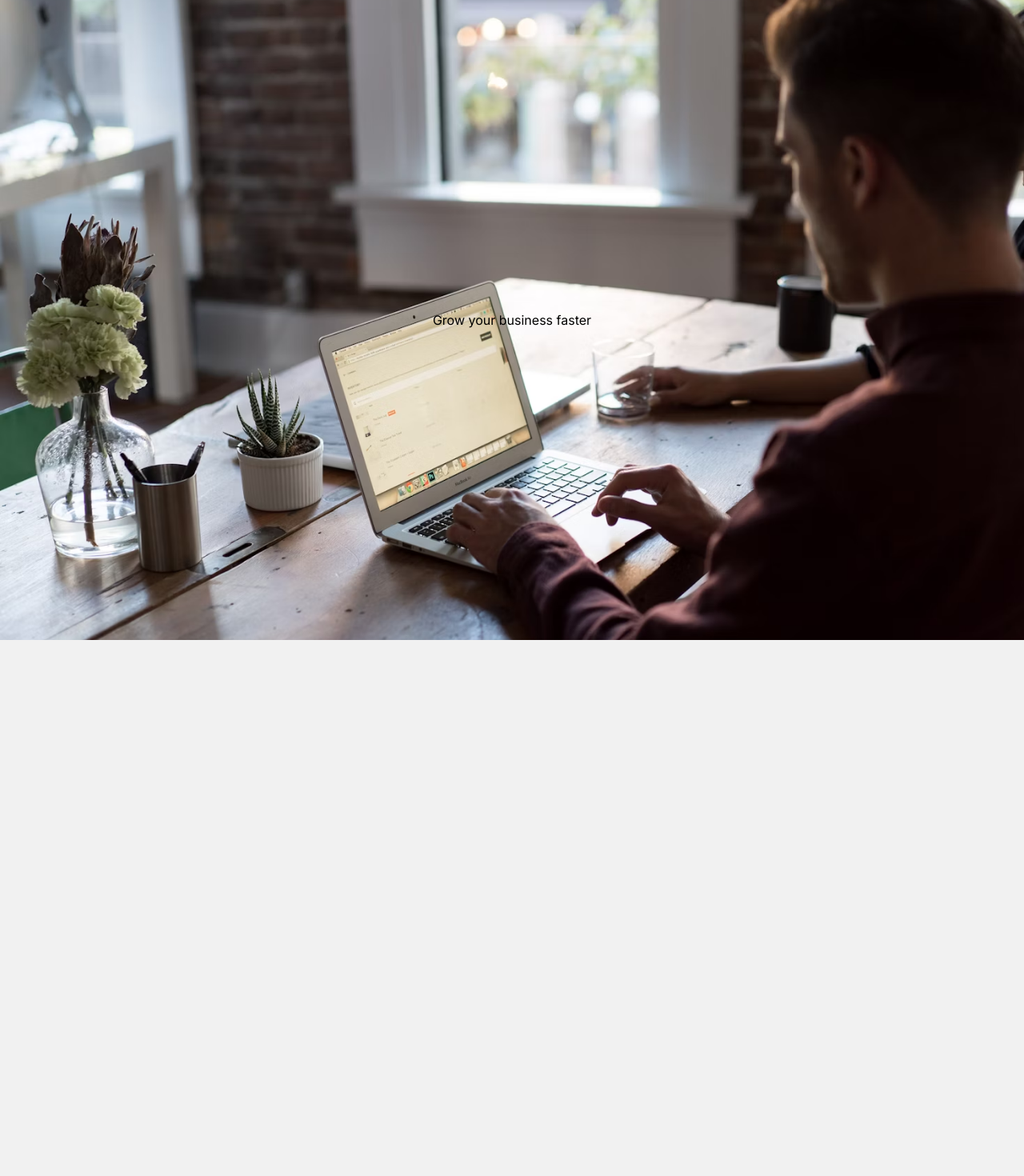
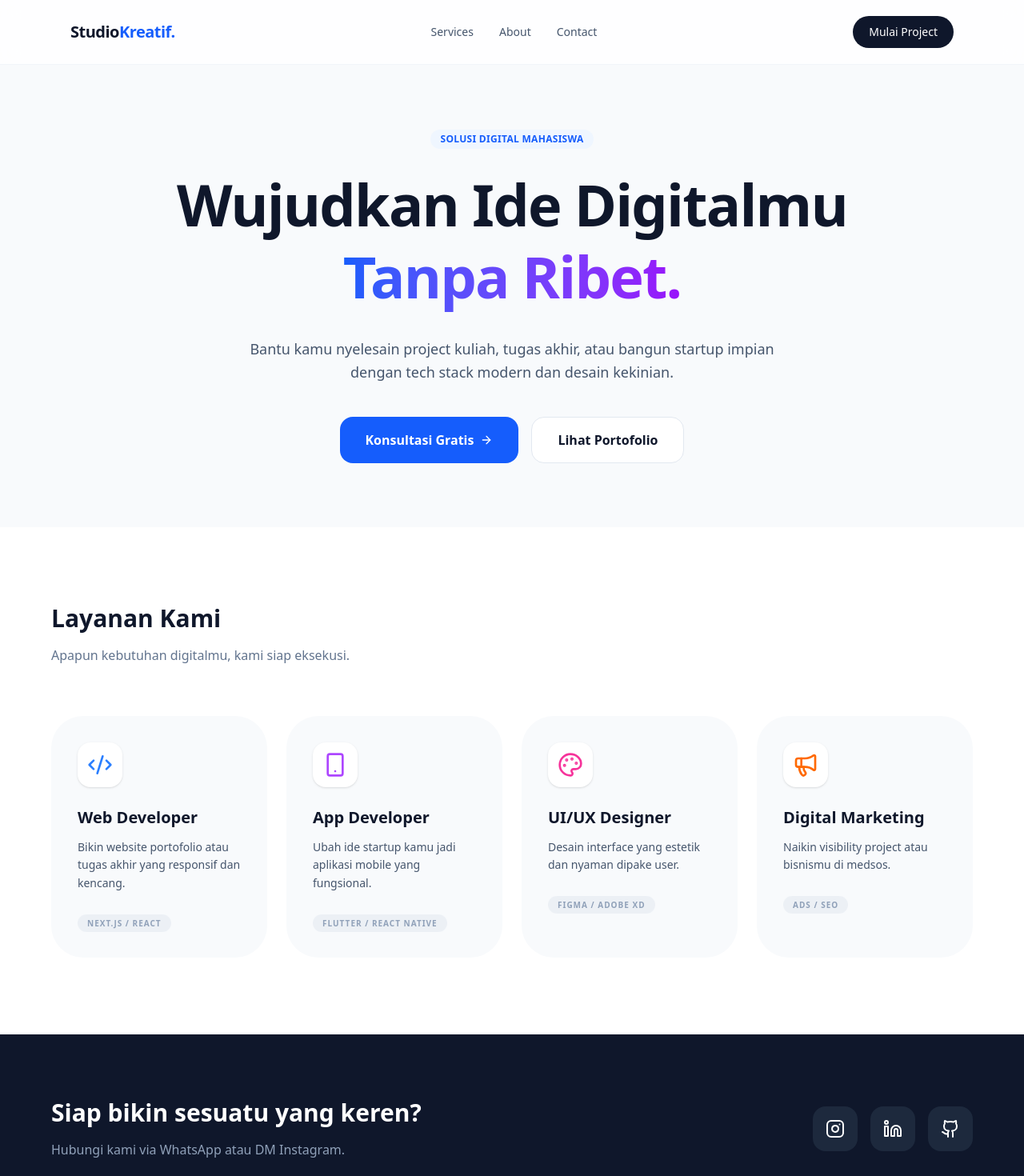
Before and after one commit to Rauliqbal/mern-company-profile, a React app in the folder frontend/: page / in a window 1280 px wide. Shown: the top 1470 px of the page at 80% size. Before the commit the page ends 800 px from the top, so only its background shows below. Built offline with nearby package versions, Linux system fonts and the light colour scheme; the HTML template or start-up script is replaced by a standard one.

Commit message:
feat: added landing page

```diff
--- a/frontend/src/views/Home.tsx
+++ b/frontend/src/views/Home.tsx
@@ -1,9 +1,117 @@
-import Hero from "../components/sections/Hero";
+import { ArrowRight, Code2, Github, Instagram, Linkedin, Megaphone, Palette, Smartphone } from "lucide-react";
 
 export default function Home() {
+  const services = [
+    {
+      title: "Web Developer",
+      desc: "Bikin website portofolio atau tugas akhir yang responsif dan kencang.",
+      icon: <Code2 className="w-8 h-8 text-blue-500" />,
+      tag: "Next.js / React"
+    },
+    {
+      title: "App Developer",
+      desc: "Ubah ide startup kamu jadi aplikasi mobile yang fungsional.",
+      icon: <Smartphone className="w-8 h-8 text-purple-500" />,
+      tag: "Flutter / React Native"
+    },
+    {
+      title: "UI/UX Designer",
+      desc: "Desain interface yang estetik dan nyaman dipake user.",
+      icon: <Palette className="w-8 h-8 text-pink-500" />,
+      tag: "Figma / Adobe XD"
+    },
+    {
+      title: "Digital Marketing",
+      desc: "Naikin visibility project atau bisnismu di medsos.",
+      icon: <Megaphone className="w-8 h-8 text-orange-500" />,
+      tag: "Ads / SEO"
+    }
+  ];
   return (
-    <div>
-      <Hero/>
+    <div className="min-h-screen bg-slate-50 text-slate-900 font-sans selection:bg-blue-100">
+      {/* Navbar */}
+      <nav className="fixed top-0 w-full bg-white/80 backdrop-blur-md z-50 border-b border-slate-100">
+        <div className="max-w-6xl mx-auto px-6 h-20 flex items-center justify-between">
+          <div className="text-xl font-bold tracking-tight">Studio<span className="text-blue-600">Kreatif.</span></div>
+          <div className="hidden md:flex gap-8 text-sm font-medium text-slate-600">
+            <a href="#services" className="hover:text-blue-600 transition-colors">Services</a>
+            <a href="#about" className="hover:text-blue-600 transition-colors">About</a>
+            <a href="#contact" className="hover:text-blue-600 transition-colors">Contact</a>
+          </div>
+          <button className="bg-slate-900 text-white px-5 py-2.5 rounded-full text-sm font-medium hover:bg-slate-800 transition-all">
+            Mulai Project
+          </button>
+        </div>
+      </nav>
+
+      {/* Hero Section */}
+      <section className="pt-40 pb-20 px-6">
+        <div className="max-w-4xl mx-auto text-center">
+          <span className="inline-block py-1 px-3 rounded-full bg-blue-50 text-blue-600 text-xs font-bold mb-6 tracking-wide">
+            SOLUSI DIGITAL MAHASISWA
+          </span>
+          <h1 className="text-5xl md:text-7xl font-extrabold mb-8 tracking-tight leading-tight">
+            Wujudkan Ide Digitalmu <br />
+            <span className="text-transparent bg-clip-text bg-gradient-to-r from-blue-600 to-purple-600">Tanpa Ribet.</span>
+          </h1>
+          <p className="text-lg text-slate-600 mb-10 max-w-2xl mx-auto leading-relaxed">
+            Bantu kamu nyelesain project kuliah, tugas akhir, atau bangun startup impian dengan tech stack modern dan desain kekinian.
+          </p>
+          <div className="flex flex-col md:flex-row gap-4 justify-center">
+            <button className="bg-blue-600 text-white px-8 py-4 rounded-2xl font-bold hover:shadow-lg hover:shadow-blue-200 transition-all flex items-center justify-center gap-2 group">
+              Konsultasi Gratis <ArrowRight className="w-4 h-4 group-hover:translate-x-1 transition-transform" />
+            </button>
+            <button className="bg-white border border-slate-200 px-8 py-4 rounded-2xl font-bold hover:bg-slate-50 transition-all">
+              Lihat Portofolio
+            </button>
+          </div>
+        </div>
+      </section>
+
+      {/* Services Grid */}
+      <section id="services" className="py-24 px-6 bg-white">
+        <div className="max-w-6xl mx-auto">
+          <div className="mb-16">
+            <h2 className="text-3xl font-bold mb-4">Layanan Kami</h2>
+            <p className="text-slate-500">Apapun kebutuhan digitalmu, kami siap eksekusi.</p>
+          </div>
+
+          <div className="grid md:grid-cols-2 lg:grid-cols-4 gap-6">
+            {services.map((s, i) => (
+              <div key={i} className="p-8 rounded-[2.5rem] bg-slate-50 border border-transparent hover:border-blue-100 hover:bg-white transition-all group">
+                <div className="mb-6 p-3 bg-white w-fit rounded-2xl shadow-sm group-hover:scale-110 transition-transform">
+                  {s.icon}
+                </div>
+                <h3 className="text-xl font-bold mb-3">{s.title}</h3>
+                <p className="text-slate-600 text-sm leading-relaxed mb-6">
+                  {s.desc}
+                </p>
+                <span className="text-[10px] font-bold uppercase tracking-widest text-slate-400 bg-slate-200/50 px-3 py-1 rounded-full">
+                  {s.tag}
+                </span>
+              </div>
+            ))}
+          </div>
+        </div>
+      </section>
+
+      {/* Footer / CTA */}
+      <footer id="contact" className="py-20 px-6 bg-slate-900 text-white">
+        <div className="max-w-6xl mx-auto flex flex-col md:flex-row justify-between items-center gap-10">
+          <div>
+            <h2 className="text-3xl font-bold mb-4">Siap bikin sesuatu yang keren?</h2>
+            <p className="text-slate-400">Hubungi kami via WhatsApp atau DM Instagram.</p>
+          </div>
+          <div className="flex gap-4">
+            <a href="#" className="p-4 bg-slate-800 rounded-2xl hover:bg-blue-600 transition-colors"><Instagram /></a>
+            <a href="#" className="p-4 bg-slate-800 rounded-2xl hover:bg-blue-600 transition-colors"><Linkedin /></a>
+            <a href="#" className="p-4 bg-slate-800 rounded-2xl hover:bg-blue-600 transition-colors"><Github /></a>
+          </div>
+        </div>
+        <div className="max-w-6xl mx-auto mt-20 pt-8 border-t border-slate-800 text-center text-slate-500 text-sm">
+          &copy; 2024 StudioKreatif. Dibuat dengan ❤️ untuk Mahasiswa.
+        </div>
+      </footer>
     </div>
   )
 }
```
Also changed, not shown: 2 other files (tests, documents, lock files or other folders).
